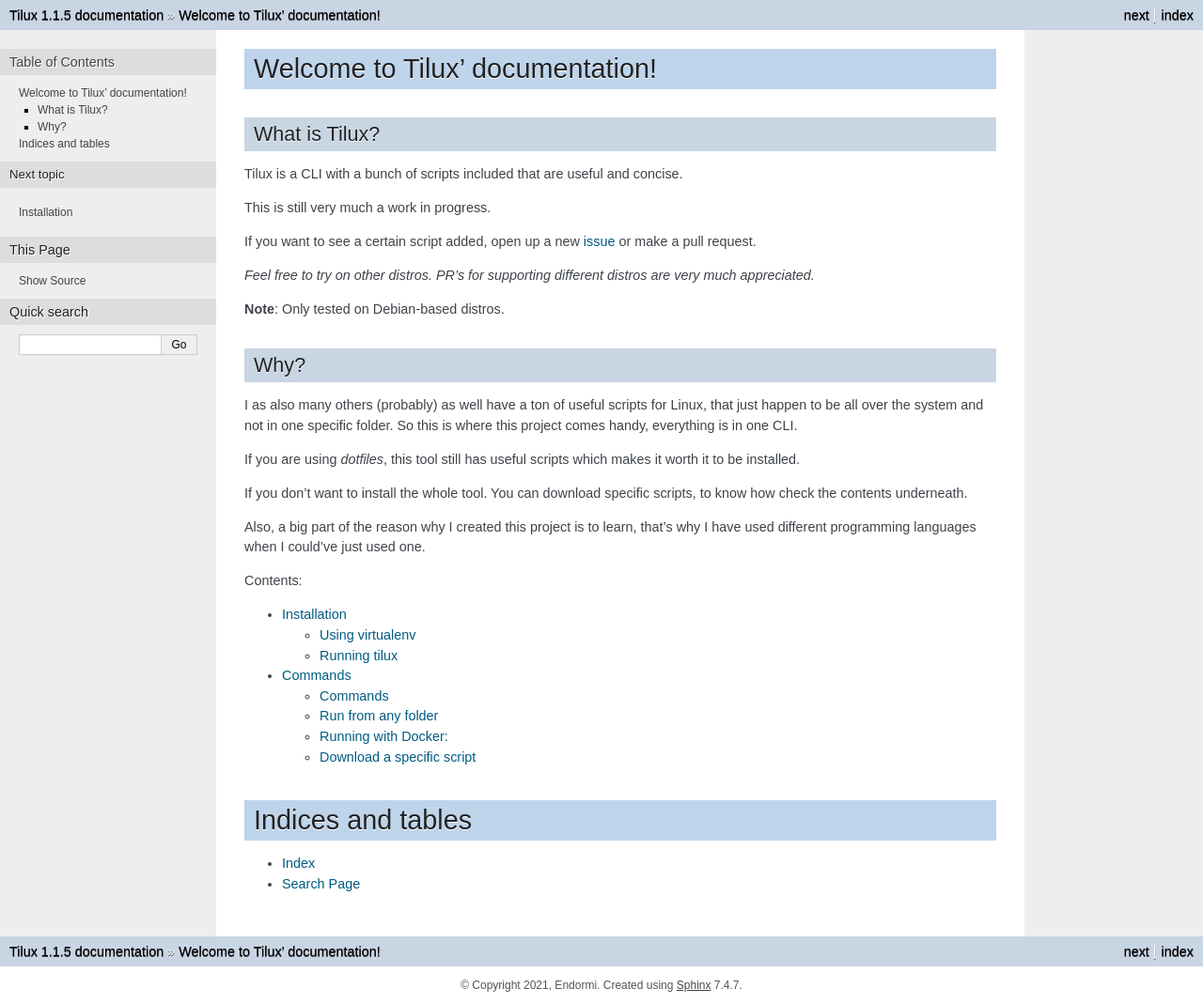
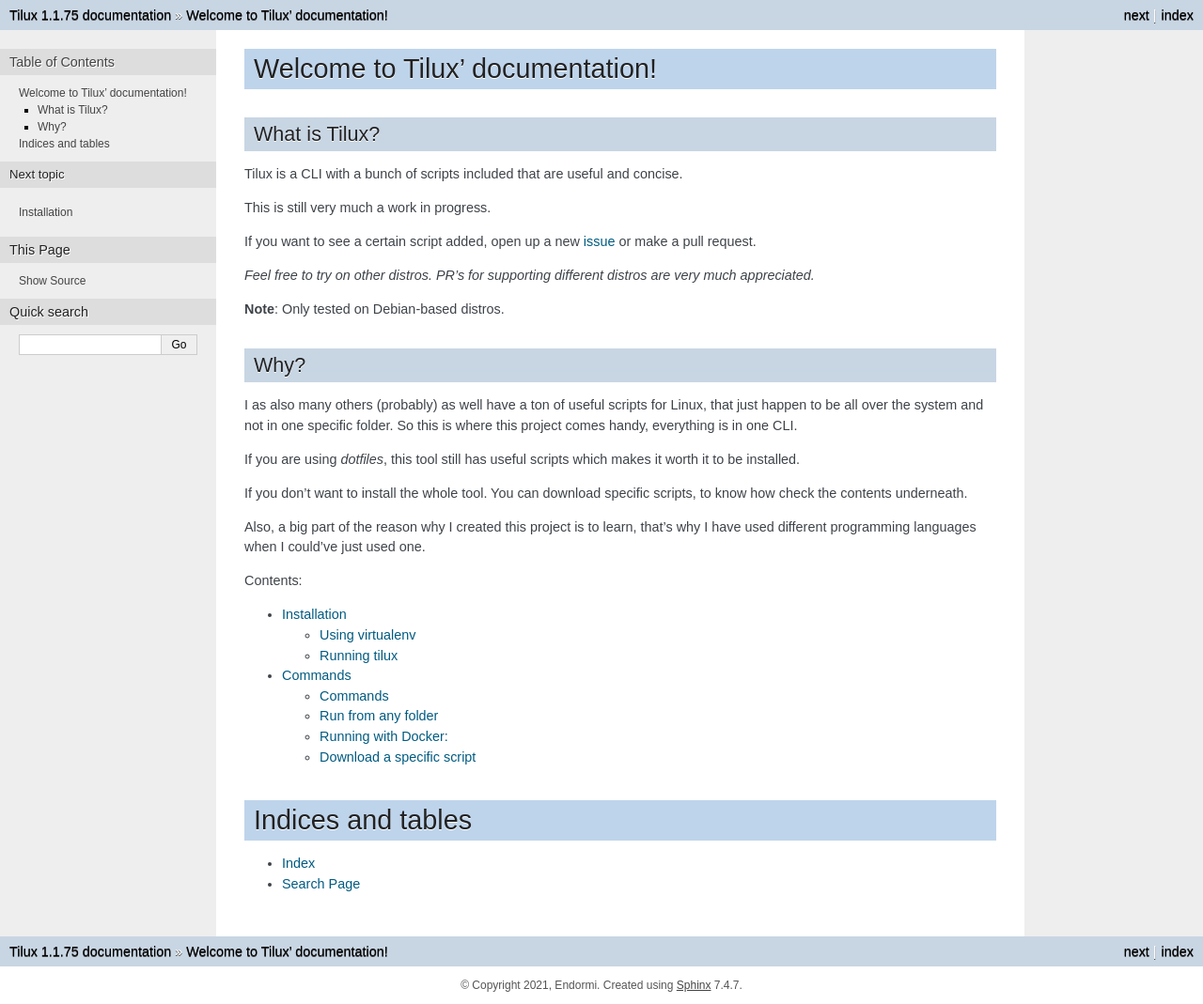
Before and after one commit to endormi/tilux, a Sphinx documentation site: the page built from docs/source/index.rst, in a window 1280 px wide. Shown: the whole page at 94% size. Built offline with Sphinx 7.4.7, drawn with Linux system fonts in a browser that asks for light colours.

Commit message:
Bump new version

```diff
--- a/docs/source/conf.py
+++ b/docs/source/conf.py
@@ -22,7 +22,7 @@
 author = 'Endormi'
 
 # The full version, including alpha/beta/rc tags
-release = '1.1.5'
+release = '1.1.75'
 
 
 # -- General configuration ---------------------------------------------------
```
Also changed, not shown: README.md (+1 -1 lines), 1 other file.
